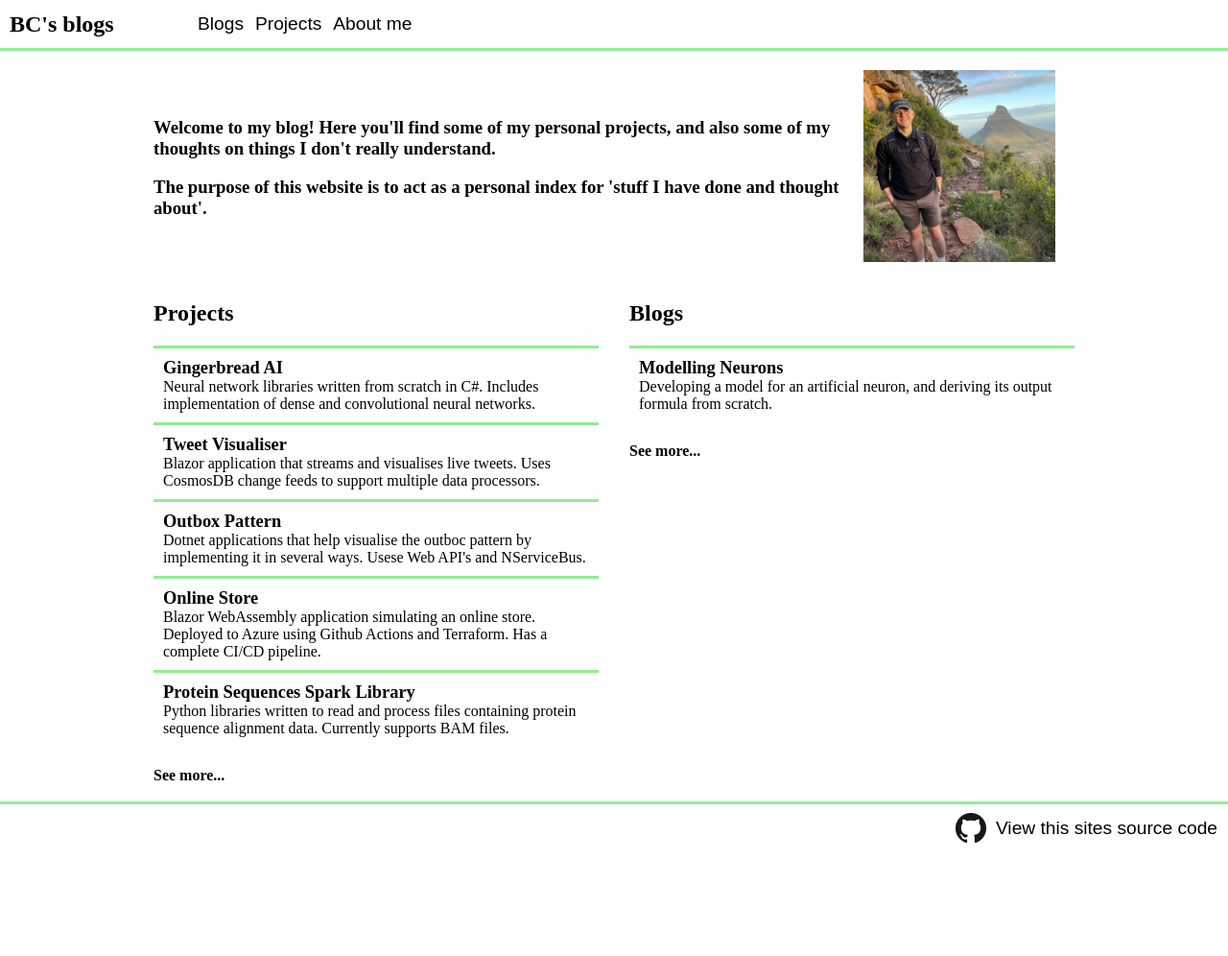
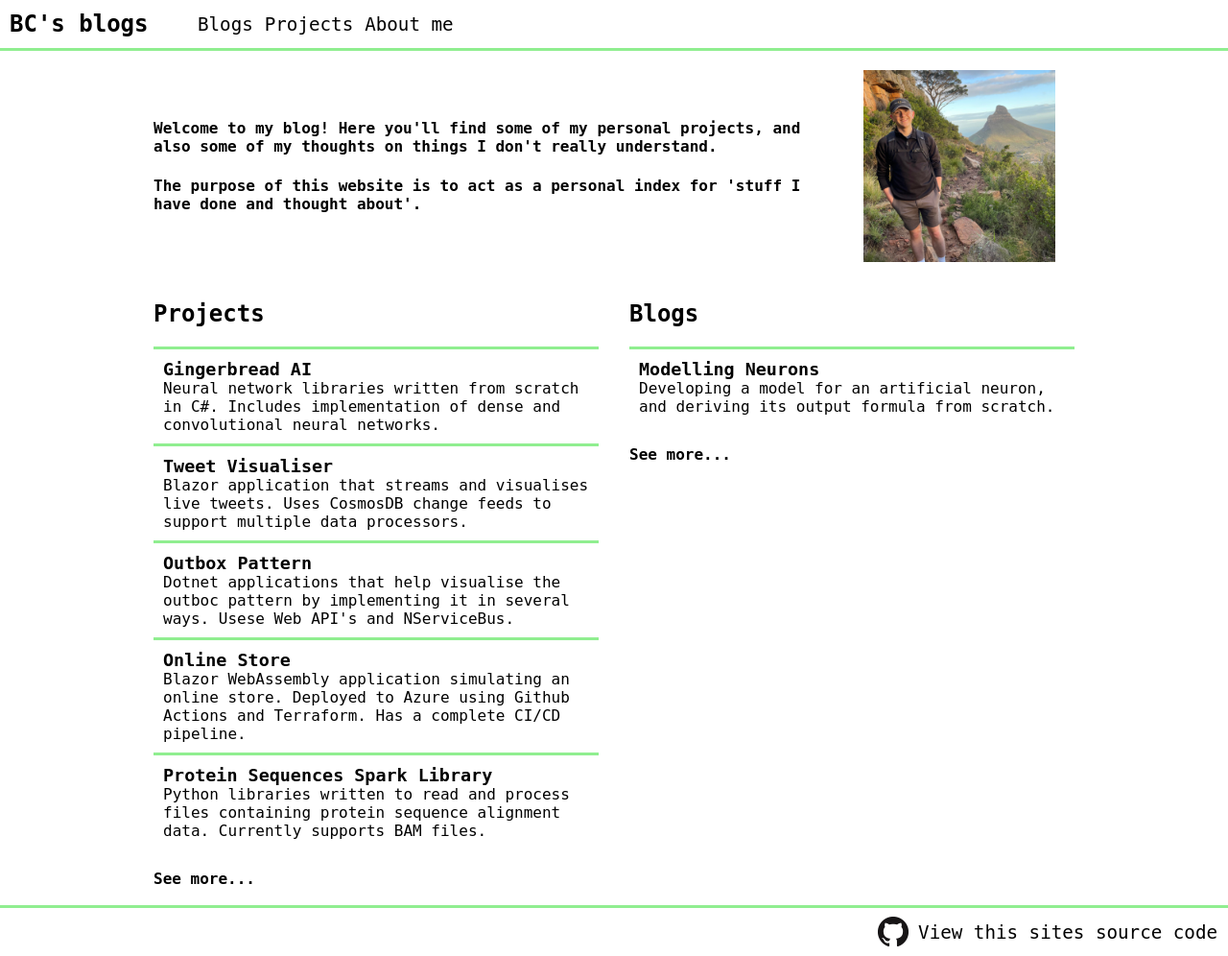
Before and after one commit to benchiverton/Blog, an ASP.NET Core app: page / in a window 1280 px wide. Shown: the whole page at 96% size. Before the commit the page ends 878 px from the top, so only its background shows below. Run offline with ASP.NET Core 8, Linux system fonts and the light colour scheme; data that the repository does not hold is empty; style sheets or scripts are compiled from the project's sources; some libraries are stand-ins or nearby versions.

Commit message:
Add a font

```diff
--- a/src/BenChiverton.Blog/About/AboutSummary.razor
+++ b/src/BenChiverton.Blog/About/AboutSummary.razor
@@ -2,11 +2,11 @@
     <div class="about-text-container">
         <img class="about-image" src="images/about/profile.png" />
         <div class="spacer" />
-        <h3>
+        <h4>
             Welcome to my blog! Here you'll find some of my personal projects, and also some of my thoughts on things I don't really understand.
-        </h3>
-        <h3>
+        </h4>
+        <h4>
             The purpose of this website is to act as a personal index for 'stuff I have done and thought about'.
-        </h3>
+        </h4>
     </div>
 </div>
--- a/src/BenChiverton.Blog/wwwroot/css/app.css
+++ b/src/BenChiverton.Blog/wwwroot/css/app.css
@@ -2,6 +2,11 @@
 
 body {
     margin: 0px;
+    font-family: 'Inconsolata', monospace;
+}
+
+button {
+    font-family: 'Inconsolata', monospace;
 }
 
 app {
--- a/src/BenChiverton.Blog/wwwroot/index.html
+++ b/src/BenChiverton.Blog/wwwroot/index.html
@@ -20,6 +20,9 @@
 
     <!-- App style sheet -->
     <link href="css/app.css" rel="stylesheet" />
+
+    <!-- Fonts -->
+    <link href="/fonts/Inconsolata.ttf" rel="stylesheet">
 
     <link href="favicon.ico" rel="shortcut icon" />
 </head>
```
Also changed, not shown: src/BenChiverton.Blog/wwwroot/fonts/Inconsolata.ttf (added).
